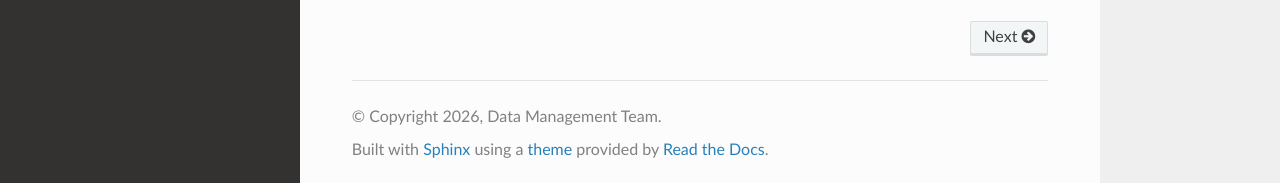
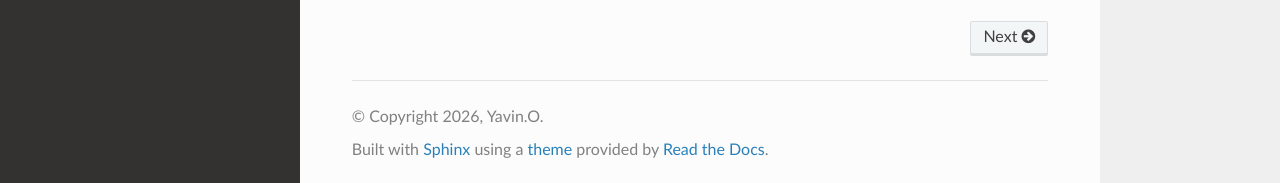
Before and after one commit to YavinOwens/DMP_pypi_poc, a Sphinx documentation site: the page built from docs/index.rst, in a window 1280 px wide and 900 px high, scrolled down 1623 px. Shown: the part 714-897 px from the top of the window. Built offline with Sphinx 7.4.7 and the Read the Docs theme 3.1.0, drawn with Linux system fonts in a browser that asks for light colours.

Commit message:
Update author information to Yavin.O
- Update author in docs/conf.py (Sphinx documentation)
- Update author in pyproject.toml (package metadata)
- Update author in __init__.py (package author)
- Update author in setup.py (setup script)

```diff
--- a/datamanagement_genai/__init__.py
+++ b/datamanagement_genai/__init__.py
@@ -6,7 +6,7 @@
 """
 
 __version__ = "0.1.3"
-__author__ = "Data Management Team"
+__author__ = "Yavin.O"
 
 # Configure logging early to suppress third-party verbose messages
 # This must happen before any imports that might trigger logging
--- a/docs/conf.py
+++ b/docs/conf.py
@@ -11,8 +11,8 @@
 
 # Project information
 project = 'Data Management GenAI'
-copyright = '2026, Data Management Team'
-author = 'Data Management Team'
+copyright = '2026, Yavin.O'
+author = 'Yavin.O'
 release = '0.1.3'
 version = '0.1.3'
 
--- a/pyproject.toml
+++ b/pyproject.toml
@@ -11,7 +11,7 @@
 license = "MIT"
 license-files = ["LICENSE"]
 authors = [
-    {name = "Data Management Team"}
+    {name = "Yavin.O"}
 ]
 keywords = ["snowflake", "cortex", "ai", "llm", "benchmarking", "data-quality", "rag", "vector-store"]
 classifiers = [
--- a/setup.py
+++ b/setup.py
@@ -22,7 +22,7 @@
 setup(
     name="datamanagement-genai",
     version="0.1.3",
-    author="Data Management Team",
+    author="Yavin.O",
     description="Snowflake Cortex AI Model Benchmarking and Data Quality Management Tool",
     long_description=long_description,
     long_description_content_type="text/markdown",
```
